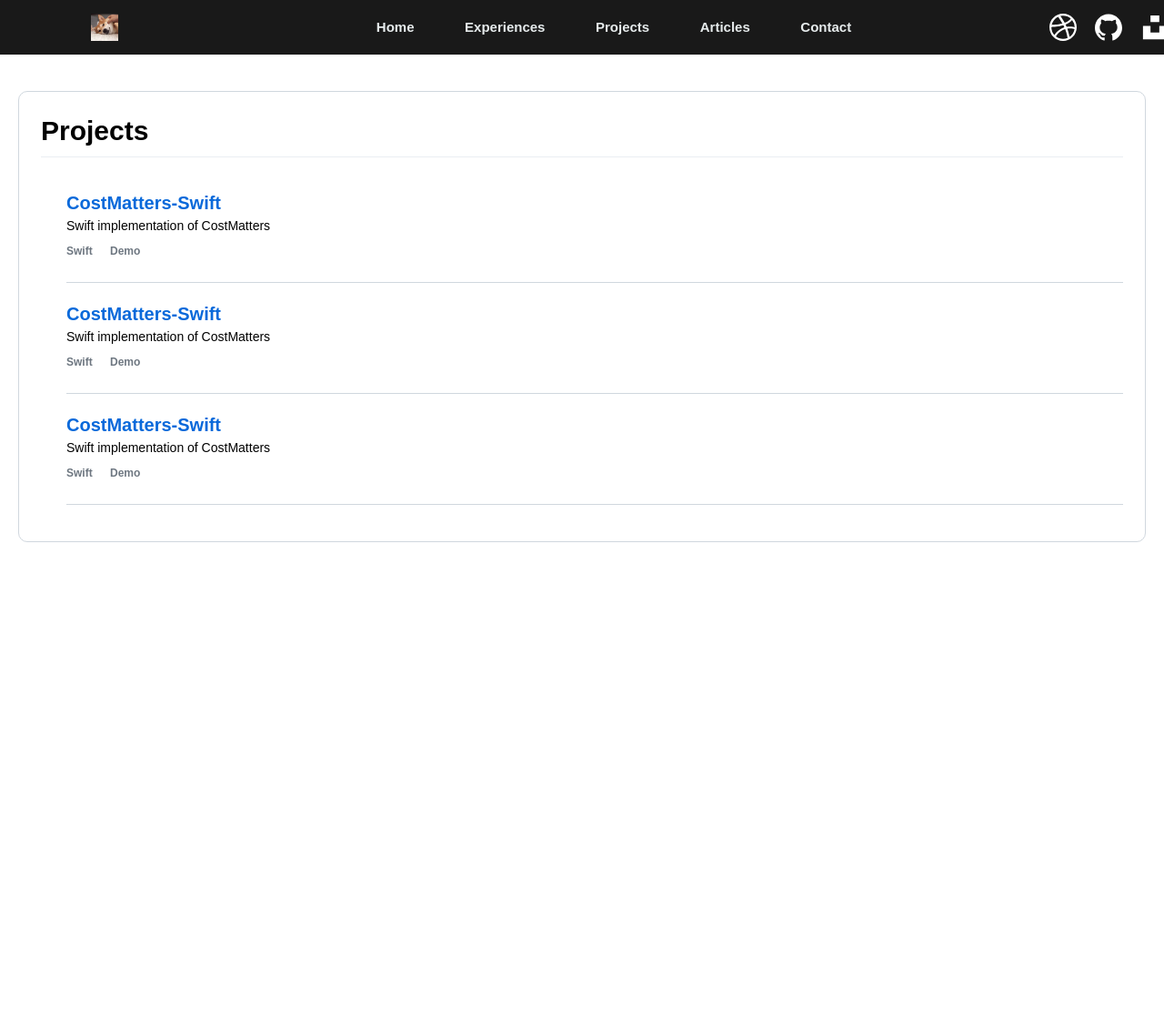
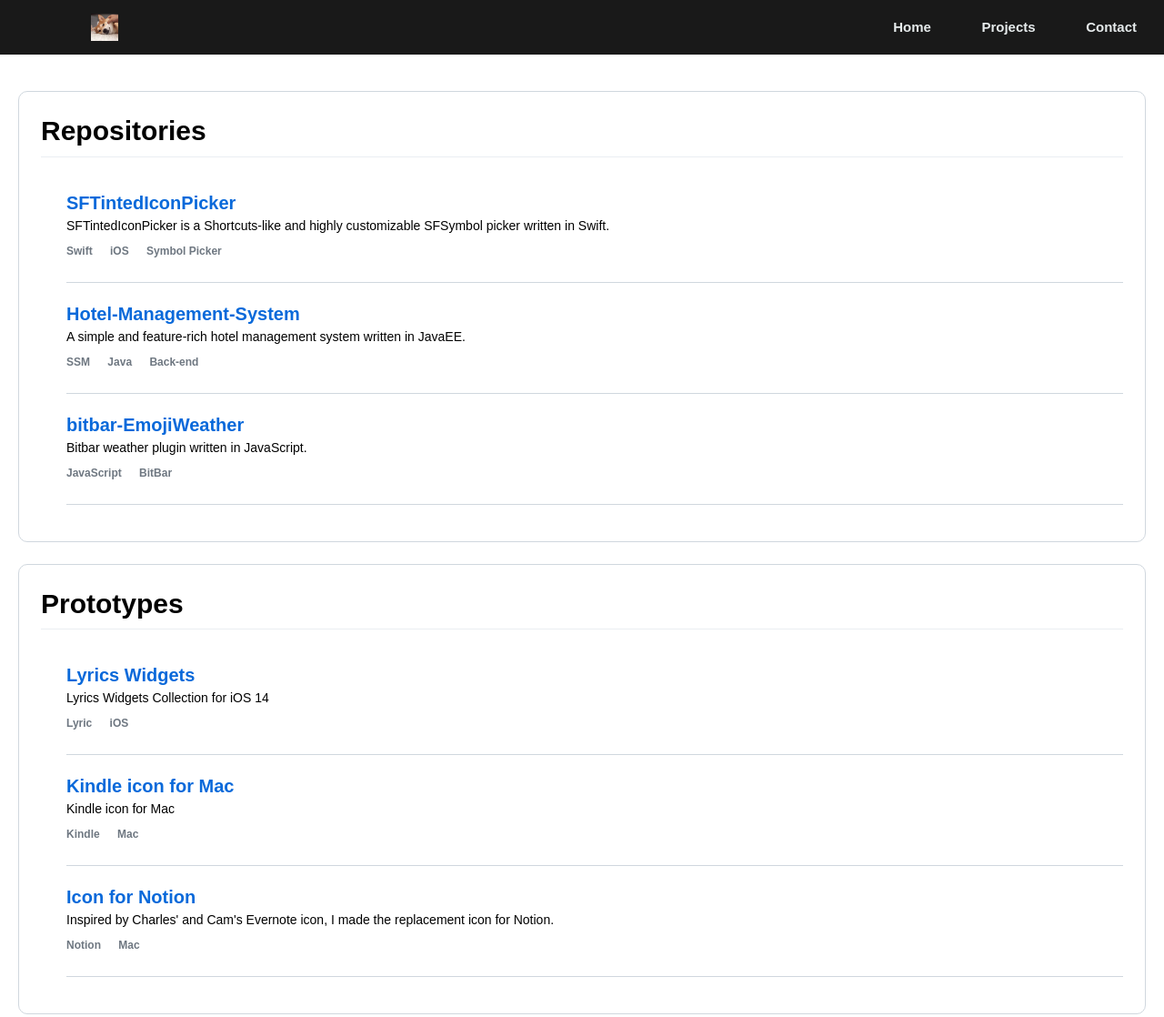
Before and after one commit to iamStephenFang/HomePageInPolyU, a plain HTML site: page public_html/projects.html in a window 1280 px wide. Shown: the whole page at 91% size. Before the commit the page ends 800 px from the top, so only its background shows below. Drawn offline with Linux system fonts and the light colour scheme.

Commit message:
feature: Simplify navigation structure

```diff
--- a/public_html/projects.html
+++ b/public_html/projects.html
@@ -20,19 +20,12 @@
                 <a href="https://stephenfang.me"><img alt="" src="./images/favicon.png"></a>
             </div>
             <!-- Nav-content -->
-            <div class="nav-content">
+            <div class="nav-content right">
                 <ul class="navBar-nav">
                     <li><a href="index.html">Home</a></li>
-                    <li><a href="experiences.html">Experiences</a></li>
                     <li><a href="projects.html">Projects</a></li>
-                    <li><a href="articles.html">Articles</a></li>
                     <li><a href="contact.html">Contact</a></li>
                 </ul>
-            </div>
-            <div class="logo right">
-                <a href="https://dribbble.com/stephenfang"><img alt="Dribbble" src="images/dribbble.svg"></a>
-                <a href="https://github.com/iamStephenFang"><img alt="GitHub" src="images/github.svg"></a>
-                <a href="https://unsplash.com/@stephenfang"><img alt="Unsplash" src="images/unsplash.svg"></a>
             </div>
         </div>
     </nav>
@@ -40,42 +33,96 @@
     <!-- Content -->
     <div class="content-body center">
         <div class="project-list borderBox">
-            <h1 id="project title">Projects</h1>
+            <h1 id="project title">Repositories</h1>
             <ul class="project-list-container">
                 <li class="project-cell">
                     <div class="project-cell-inner">
-                        <h3><a href="/iamStephenFang/CostMatters-Swift">CostMatters-Swift</a></h3>
+                        <h3><a href="https://github.com/iamStephenFang/SFTintedIconPicker">SFTintedIconPicker</a>
+                        </h3>
                         <div>
-                            <p>Swift implementation of CostMatters</p>
+                            <p>SFTintedIconPicker is a Shortcuts-like and highly customizable SFSymbol picker written in
+                                Swift.</p>
                         </div>
                         <div class="project-cell-info">
                             <span>Swift</span>
-                            <span>Demo</span>
+                            <span>iOS</span>
+                            <span>Symbol Picker</span>
                         </div>
                     </div>
 
                 <li class="project-cell">
                     <div class="project-cell-inner">
-                        <h3><a href="/iamStephenFang/CostMatters-Swift">CostMatters-Swift</a></h3>
+                        <h3><a
+                                href="https://github.com/iamStephenFang/Hotel-Management-System">Hotel-Management-System</a>
+                        </h3>
                         <div>
-                            <p>Swift implementation of CostMatters</p>
+                            <p>A simple and feature-rich hotel management system written in JavaEE.</p>
                         </div>
                         <div class="project-cell-info">
-                            <span>Swift</span>
-                            <span>Demo</span>
+                            <span>SSM</span>
+                            <span>Java</span>
+                            <span>Back-end</span>
                         </div>
                     </div>
                 </li>
 
                 <li class="project-cell">
                     <div class="project-cell-inner">
-                        <h3><a href="/iamStephenFang/CostMatters-Swift">CostMatters-Swift</a></h3>
+                        <h3><a href="https://github.com/iamStephenFang/bitbar-EmojiWeather">bitbar-EmojiWeather</a></h3>
                         <div>
-                            <p>Swift implementation of CostMatters</p>
+                            <p>Bitbar weather plugin written in JavaScript.</p>
                         </div>
                         <div class="project-cell-info">
-                            <span>Swift</span>
-                            <span>Demo</span>
+                            <span>JavaScript</span>
+                            <span>BitBar</span>
+                        </div>
+                    </div>
+                </li>
+                </li>
+            </ul>
+        </div>
+
+        <div class="project-list borderBox">
+            <h1 id="project title">Prototypes</h1>
+            <ul class="project-list-container">
+                <li class="project-cell">
+                    <div class="project-cell-inner">
+                        <h3><a href="https://dribbble.com/shots/14278966-Lyrics-Widgets-Collection-for-iOS-14">Lyrics
+                                Widgets</a>
+                        </h3>
+                        <div>
+                            <p>Lyrics Widgets Collection for iOS 14</p>
+                        </div>
+                        <div class="project-cell-info">
+                            <span>Lyric</span>
+                            <span>iOS</span>
+                        </div>
+                    </div>
+
+                <li class="project-cell">
+                    <div class="project-cell-inner">
+                        <h3><a href="https://dribbble.com/shots/11483504-Kindle-For-Mac-Replacement-Icon">Kindle icon
+                                for Mac</a></h3>
+                        <div>
+                            <p>Kindle icon for Mac</p>
+                        </div>
+                        <div class="project-cell-info">
+                            <span>Kindle</span>
+                            <span>Mac</span>
+                        </div>
+                    </div>
+                </li>
+
+                <li class="project-cell">
+                    <div class="project-cell-inner">
+                        <h3><a href="https://dribbble.com/shots/10769339-Replacement-icon-for-Notion">Icon for
+                                Notion</a></h3>
+                        <div>
+                            <p>Inspired by Charles' and Cam's Evernote icon, I made the replacement icon for Notion.</p>
+                        </div>
+                        <div class="project-cell-info">
+                            <span>Notion</span>
+                            <span>Mac</span>
                         </div>
                     </div>
                 </li>
--- a/public_html/style.css
+++ b/public_html/style.css
@@ -38,7 +38,7 @@ article {
 
 .borderBox {
   padding: 24px;
-    border-color:  #d0d7de;
+  border-color: #d0d7de;
   border-style: solid;
   border-width: 0.5px;
   border-radius: 10px;
@@ -99,12 +99,6 @@ article {
 /*Nav-content*/
 
 .nav-content {
-    position: absolute;
-    left: 50%;
-    top: 0;
-    transform: translate(-50%, 0);
-    max-width: 42rem;
-    min-width: 600px;
   display: flex;
 }
 
@@ -118,7 +112,7 @@ article {
 
 .navBar-nav li {
   font-size: 0.7rem;
-    color: #9C9C9C;
+  color: #9c9c9c;
   letter-spacing: 0;
   line-height: 3rem;
   display: inline-block;
@@ -228,3 +222,19 @@ article {
   margin-bottom: 8px !important;
   margin-top: 5px;
 }
+
+input[type="checkbox"] {
+  display: none;
+}
+
+@media (max-width: 768px) {
+  .nav-content {
+    display: none;
+    position: absolute;
+    text-align: center;
+  }
+
+  input[type="checkbox"]:checked ~ .nav-content {
+    display: block;
+  }
+}
```
Also changed, not shown: public_html/articles.html (deleted, +0 -47 lines), public_html/contact.html (+1 -9 lines), public_html/experiences.html (deleted, +0 -58 lines), public_html/index.html (+9 -13 lines), public_html/images/dribbble.svg (deleted), public_html/images/github.svg (deleted), public_html/images/unsplash.svg (deleted), public_html/js/page.js (added), 1 other file. Lines whose indentation alone changed are shown as unchanged.
